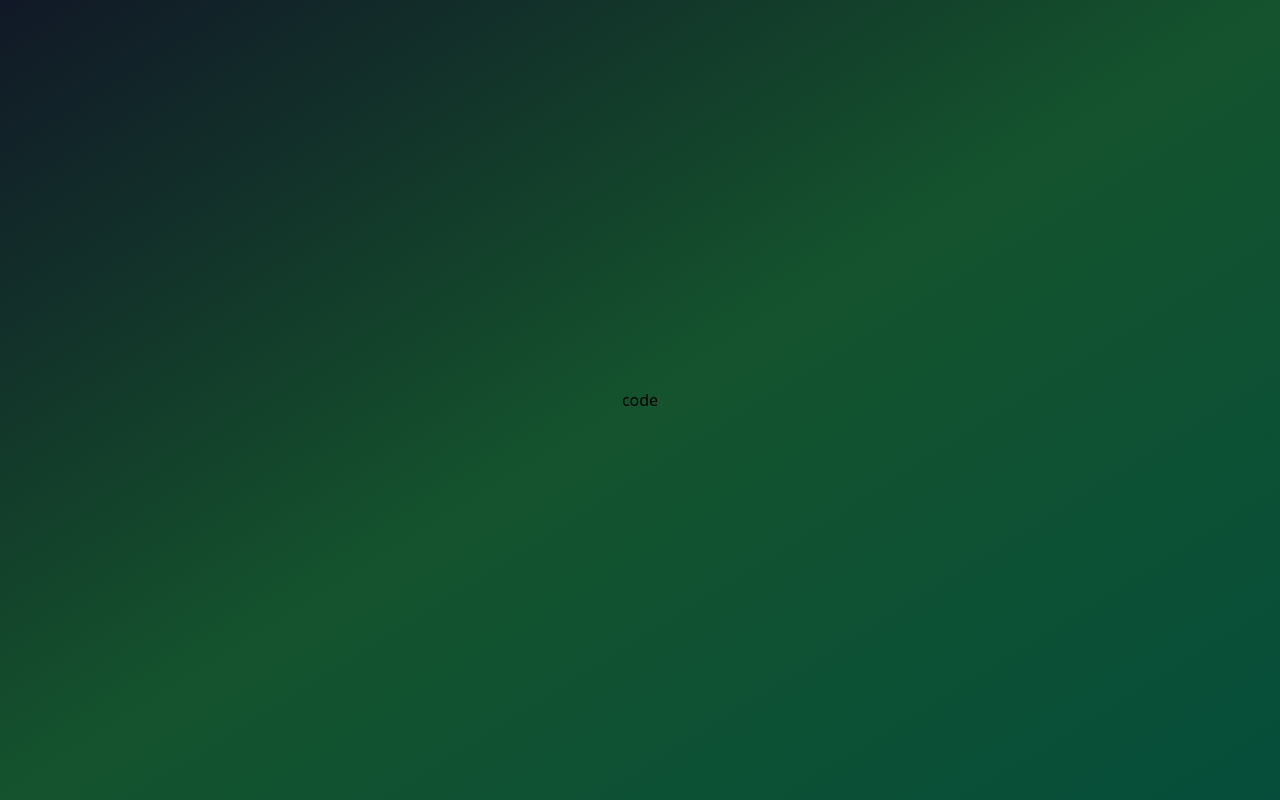
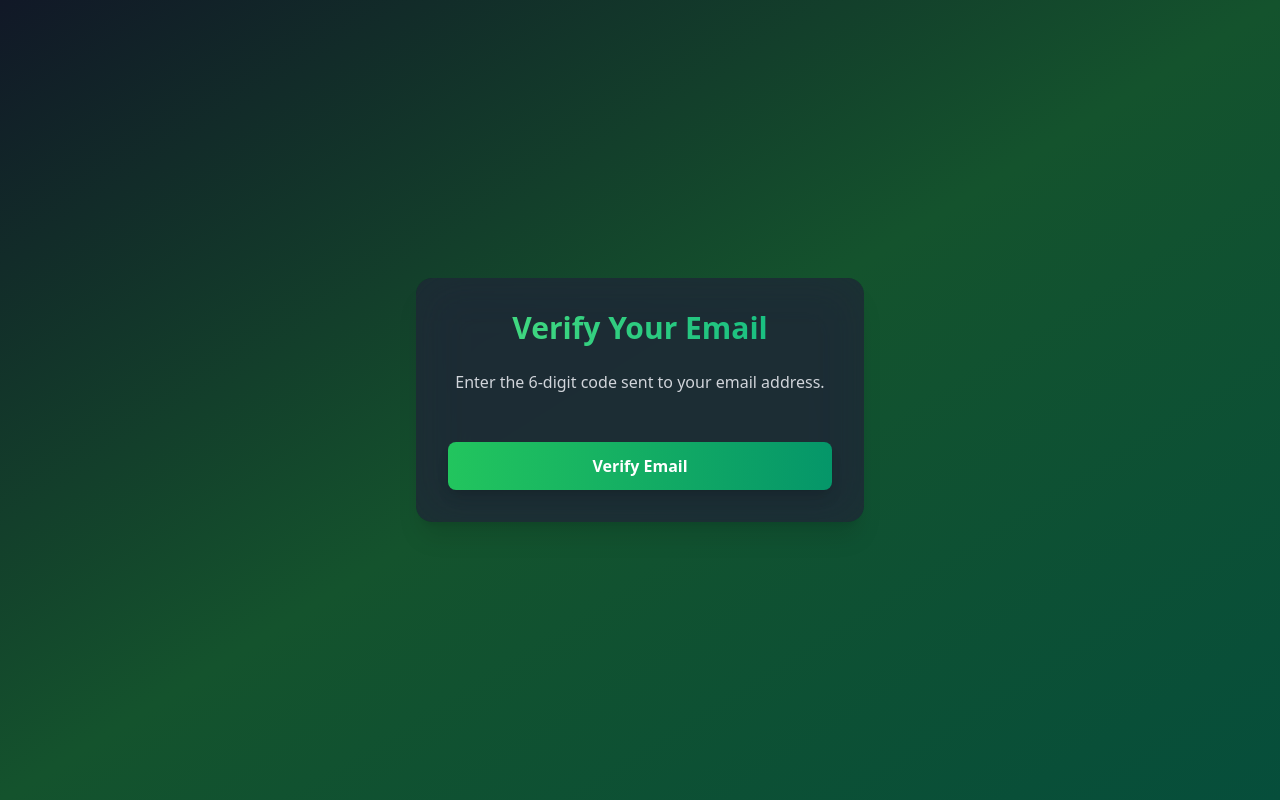
Before and after one commit to uncle-Yevheniii/My-App, a React (Vite) app in the folder FE/: page /email-verify in a window 1280 px wide. Built offline with nearby package versions, Linux system fonts and the light colour scheme.

Commit message:
OTP page create

```diff
--- a/FE/src/pages/EmailVerify.page.tsx
+++ b/FE/src/pages/EmailVerify.page.tsx
@@ -1,3 +1,82 @@
+import { useRef, useState } from 'react'
+// import { useNavigate } from 'react-router-dom'
+
 export default function EmailVerifyPage() {
-    return <div>code</div>
+    const [OTP, setOTP] = useState<string[]>(Array(length).fill(''))
+    const inputRef = useRef<HTMLInputElement[]>(Array(length).fill(null))
+    // const navigate = useNavigate()
+    const isLoading = false
+
+    const handleTextChange = (text: string, index: number) => {
+        const newOTP = [...OTP]
+        //handle paste event
+        if (text.length > 1) {
+            const pastedCode = text.slice(0, 6).split('')
+            for (let i = 0; i < 6; i++) {
+                newOTP[i] = pastedCode[i] || ''
+            }
+            setOTP(newOTP)
+
+            // Focus on the last non-empty input or the first empty one
+            const lastFilledIndex = newOTP.findLastIndex((digit) => digit !== '')
+            const focusIndex = lastFilledIndex < 5 ? lastFilledIndex + 1 : 5
+            inputRef.current[focusIndex].focus()
+        } else {
+            newOTP[index] = text
+            setOTP(newOTP)
+
+            // Move focus to the next input field if value is entered
+            if (text && index < 5) {
+                inputRef.current[index + 1].focus()
+            }
+        }
+    }
+
+    const handleKeyDown = (event: React.KeyboardEvent<HTMLInputElement>, index: number) => {
+        if (event.key === 'Backspace' && !OTP[index] && index > 0) {
+            inputRef.current[index - 1].focus()
+        }
+    }
+
+    // Handle form submit
+    const handleSubmit = (event: React.FormEvent<HTMLFormElement>) => {
+        event.preventDefault()
+        const code = OTP.join('')
+        alert(`Email verified successfully! ${code}`)
+    }
+
+    return (
+        <div className="max-w-md w-full bg-gray-800 bg-opacity-50 backdrop-filter backdrop-blur-xl rounded-2xl shadow-xl overflow-hidden">
+            <div className="bg-gray-800 bg-opacity-50 backdrop-filter backdrop-blur-xl rounded-2xl shadow-2xl p-8 w-full max-w-md">
+                <h2 className="text-3xl font-bold mb-6 text-center bg-gradient-to-r from-green-400 to-emerald-500 text-transparent bg-clip-text">
+                    Verify Your Email
+                </h2>
+                <p className="text-center text-gray-300 mb-6">Enter the 6-digit code sent to your email address.</p>
+
+                <form className="space-y-6" onSubmit={handleSubmit}>
+                    <div className="flex justify-between">
+                        {OTP.map((digit, index) => (
+                            <input
+                                key={index}
+                                type="text"
+                                value={digit}
+                                maxLength={6}
+                                ref={(ref) => (inputRef.current[index] = ref as HTMLInputElement)}
+                                onChange={(e) => handleTextChange(e.target.value, index)}
+                                onKeyDown={(e) => handleKeyDown(e, index)}
+                                className="w-12 h-12 text-center text-2xl font-bold bg-gray-700 text-white border-2 border-gray-600 rounded-lg focus:border-green-500 focus:outline-none"
+                            />
+                        ))}
+                    </div>
+                    <button
+                        type="submit"
+                        disabled={isLoading || OTP.some((digit) => !digit)}
+                        className="w-full bg-gradient-to-r from-green-500 to-emerald-600 text-white font-bold py-3 px-4 rounded-lg shadow-lg hover:from-green-600 hover:to-emerald-700 focus:outline-none focus:ring-2 focus:ring-green-500 focus:ring-opacity-50 disabled:opacity-50"
+                    >
+                        {isLoading ? 'Verifying...' : 'Verify Email'}
+                    </button>
+                </form>
+            </div>
+        </div>
+    )
 }
```
